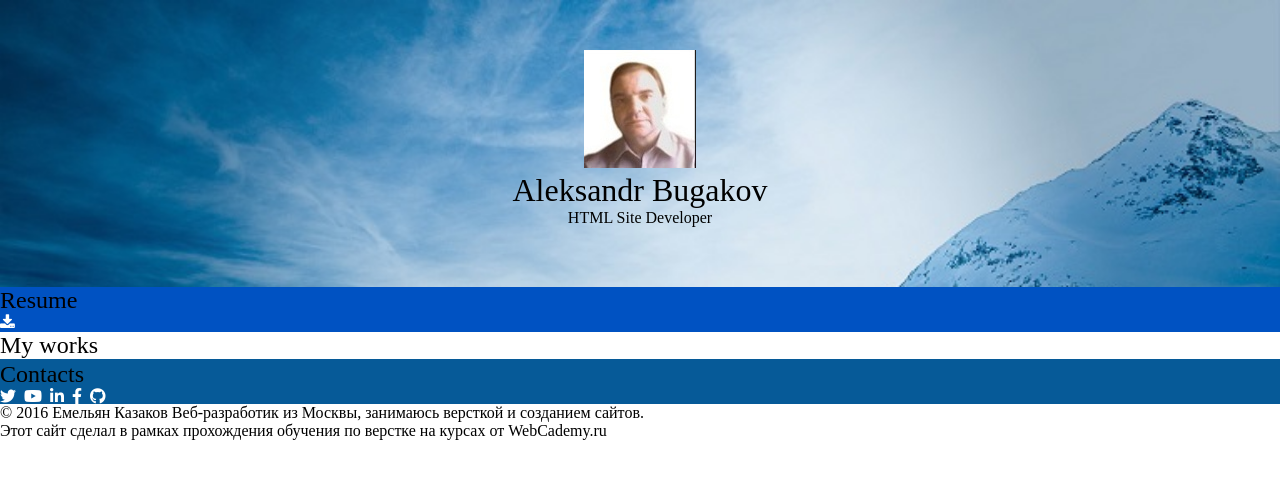
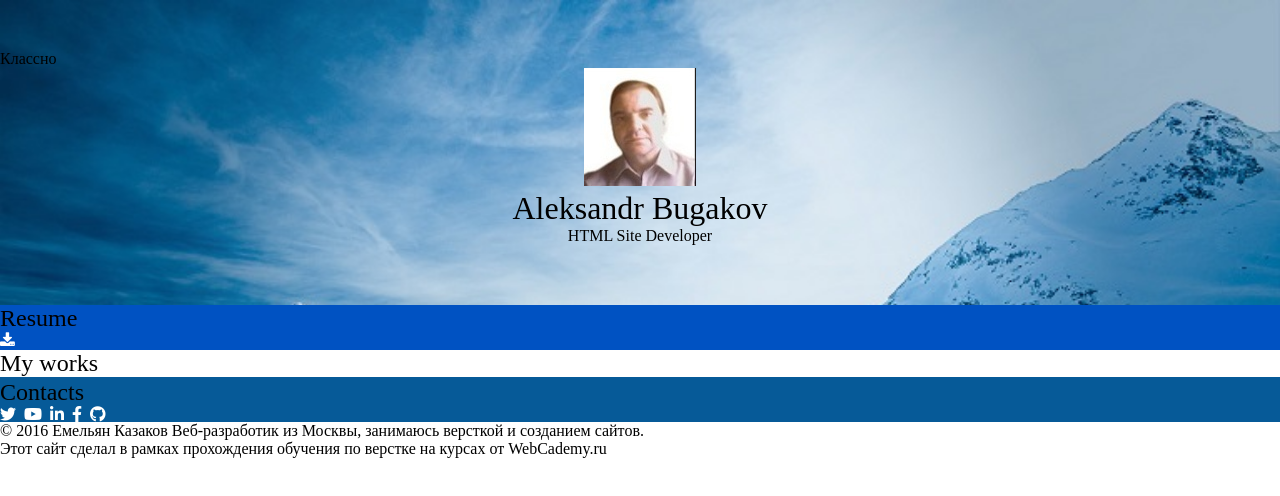
Before and after one commit to enterkvas/dz_19_portfolio, a plain HTML site: page index.html in a window 1280 px wide. Drawn offline with Linux system fonts and the light colour scheme; files whose address does not match are found by name.

Commit message:
Update index.html

```diff
--- a/index.html
+++ b/index.html
@@ -18,6 +18,7 @@
             <nav class="header__navigation navigation">
                <div class="navigation__toggle-btn"><span></span></div>
                <ul class="navigation__list"></ul>
+               <p> Классно </p>
             </nav>
             <div class="header__content">
                <div class="my-photo">
```
